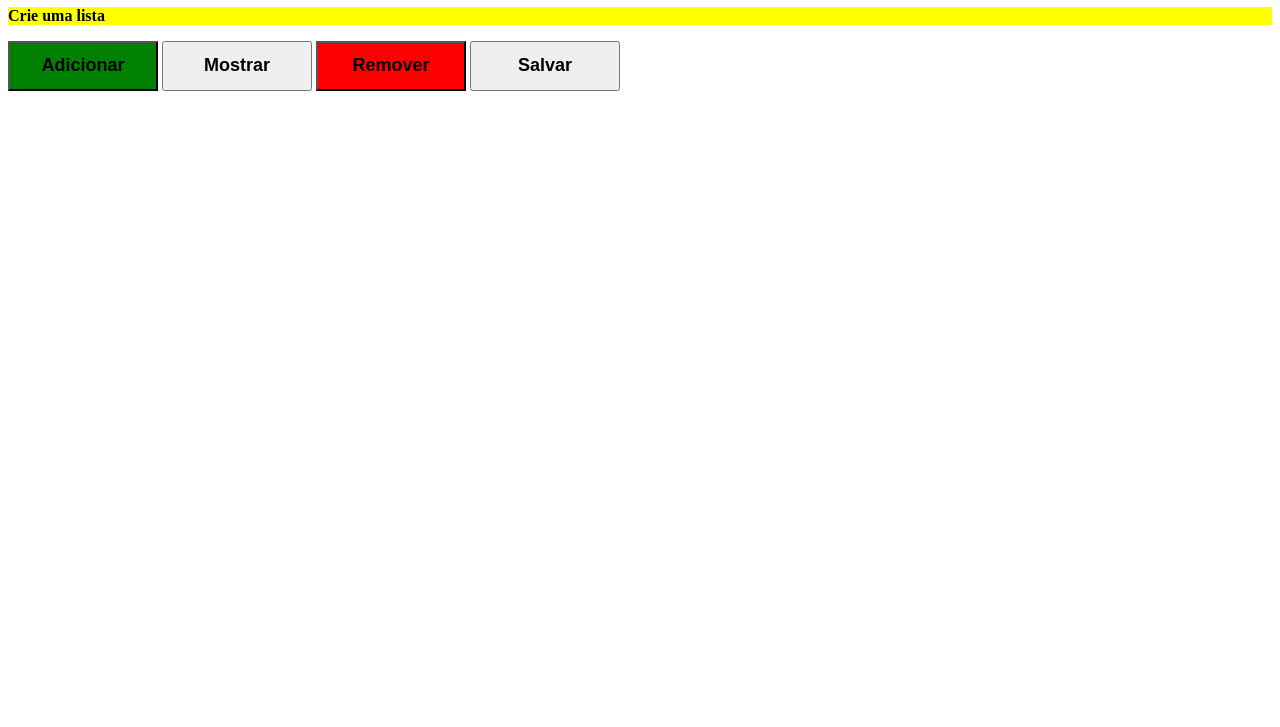
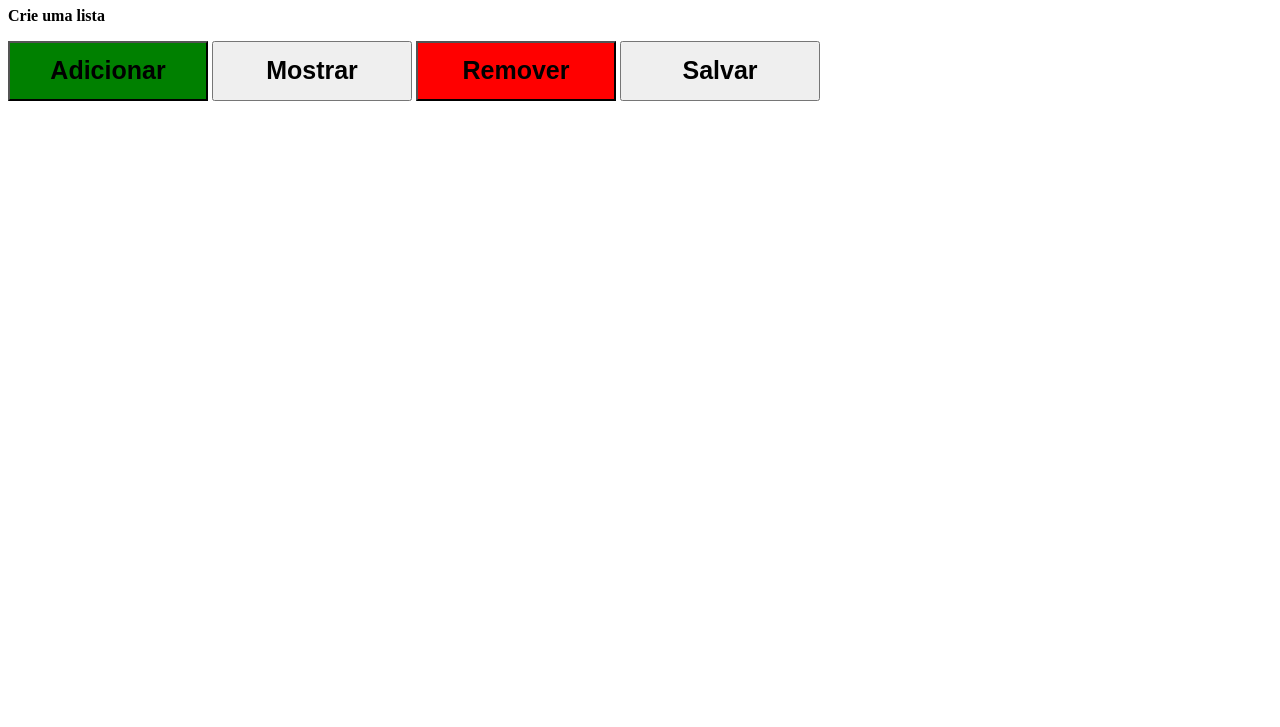
Before and after one commit to samueldesouzamalaquias/minhalista, a plain HTML site: page index.html in a window 1280 px wide. Shown: the part 73-800 px from the top of the page. Drawn offline with Linux system fonts and the light colour scheme.

Commit message:
Update minha-lista.css

```diff
--- a/minha-lista.css
+++ b/minha-lista.css
@@ -1,35 +1,35 @@
 .apresentação{
-    background-color: yellow;
+    background-color: white;
     font-weight: bold
 }
 .adicionar {
     background-color: green;
-    width: 150px;
-    height: 50px;
-    font-size: 18px;
+    width: 200px;
+    height: 60px;
+    font-size: 25px;
     margin-bottom: 30px;/*margem abaixo do botão*/
     /*da mesma forma "padding" controla as margens internas do elemento*/
     font-weight: bold;
 }
 .remover {
     background-color: red;
-    width: 150px;
-    height: 50px;
-    font-size: 18px;
+    width: 200px;
+    height: 60px;
+    font-size: 25px;
     margin-bottom: 30px;
     font-weight: bold
 }
 .mostrar {
-    width: 150px;
-    height: 50px;
-    font-size: 18px;
+    width: 200px;
+    height: 60px;
+    font-size: 25px;
     margin-bottom: 30px;
     font-weight: bold
 }
 .salvar {
-    width: 150px;
-    height: 50px;
-    font-size: 18px;
+    width: 200px;
+    height: 60px;
+    font-size: 25px;
     margin-bottom: 30px;
     font-weight: bold
 }
```
